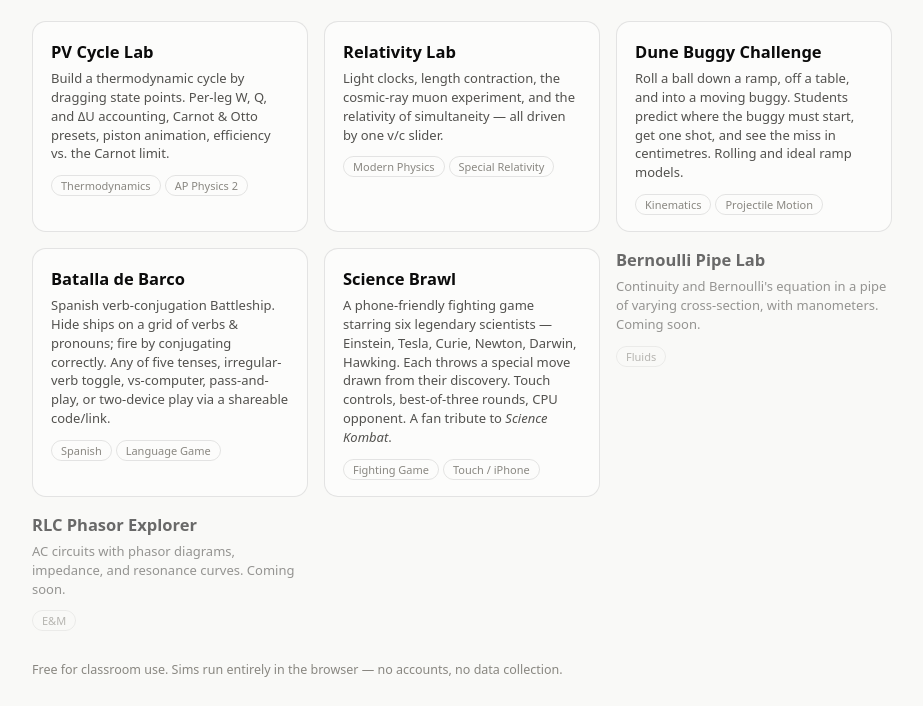
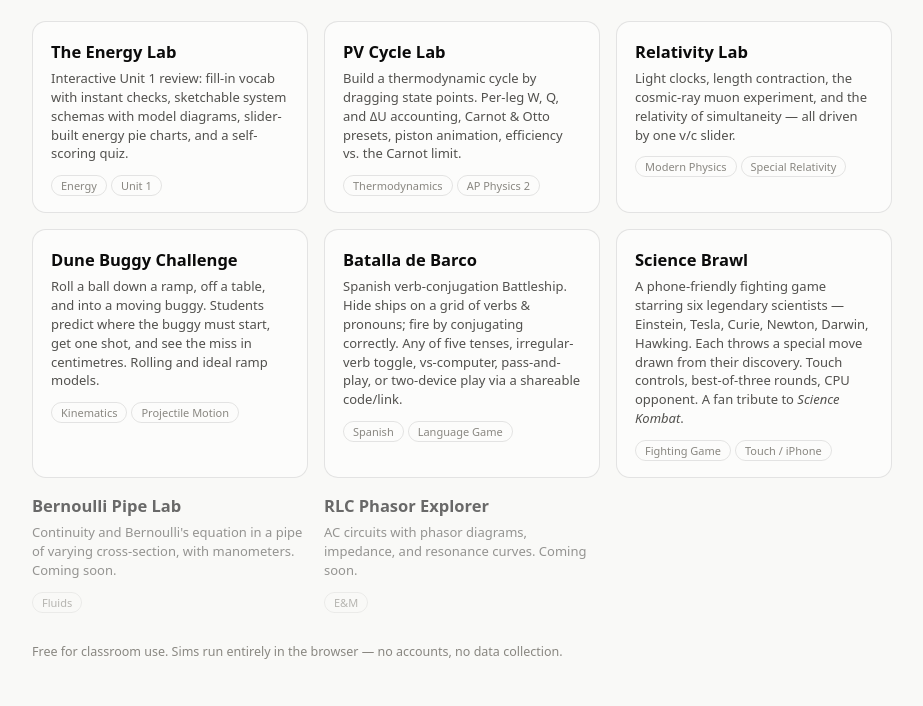
Before and after one commit to brandoncomella-afk/physics-sims, a plain HTML site: page index.html in a window 1280 px wide. Shown: the part 111-817 px from the top of the page, without its empty margins (178-1101 px from the left). Drawn offline with Linux system fonts and the light colour scheme.

Commit message:
Add files via upload

```diff
--- a/index.html
+++ b/index.html
@@ -51,6 +51,11 @@
 <h1>Physics Simulations</h1>
 <p class="sub">Interactive, quantitative labs for high school and AP / intro-college physics. Every sim is a single HTML file — embed anywhere with an iframe.</p>
 <div class="grid">
+<a class="card" href="energy-lab.html">
+  <h2>The Energy Lab</h2>
+  <p>Interactive Unit 1 review: fill-in vocab with instant checks, sketchable system schemas with model diagrams, slider-built energy pie charts, and a self-scoring quiz.</p>
+  <span class="tag">Energy</span><span class="tag">Unit 1</span>
+</a>
 <a class="card" href="pv-cycle-lab.html">
   <h2>PV Cycle Lab</h2>
   <p>Build a thermodynamic cycle by dragging state points. Per-leg W, Q, and &Delta;U accounting, Carnot &amp; Otto presets, piston animation, efficiency vs. the Carnot limit.</p>
```
Lines whose indentation alone changed are shown as unchanged.
